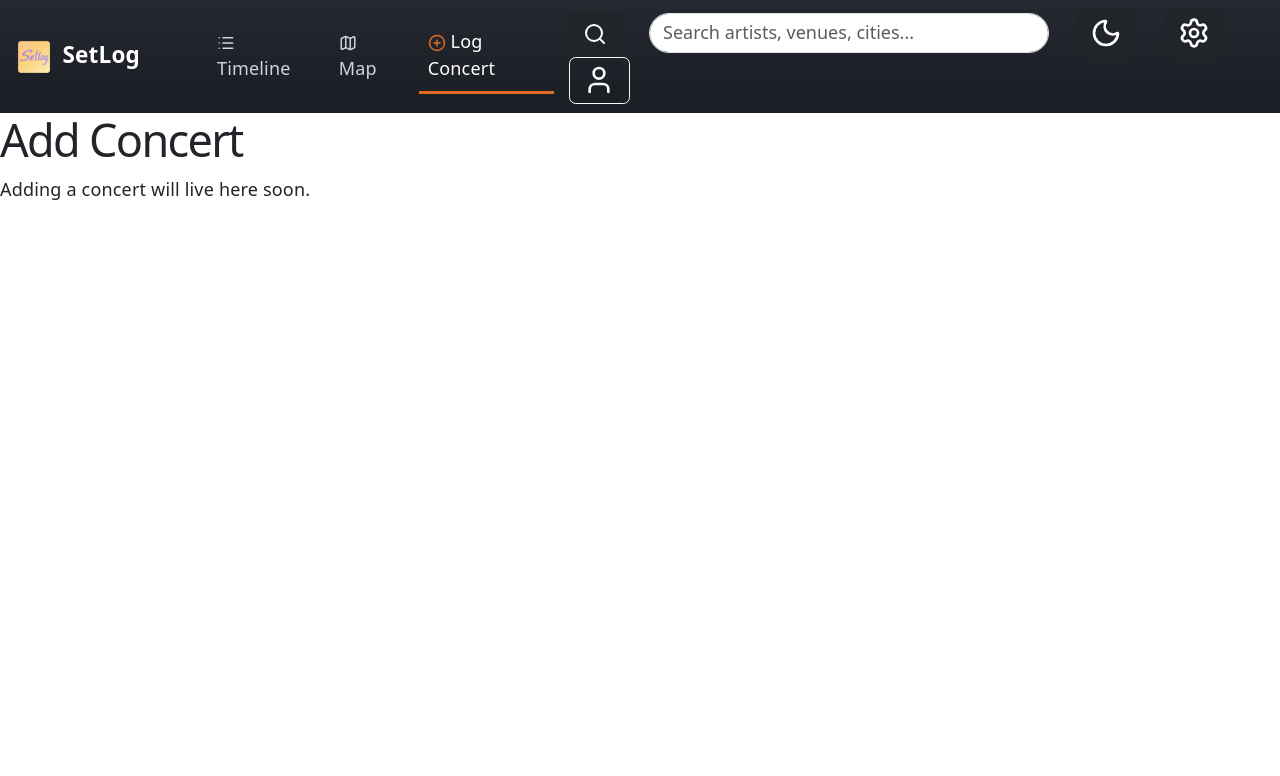
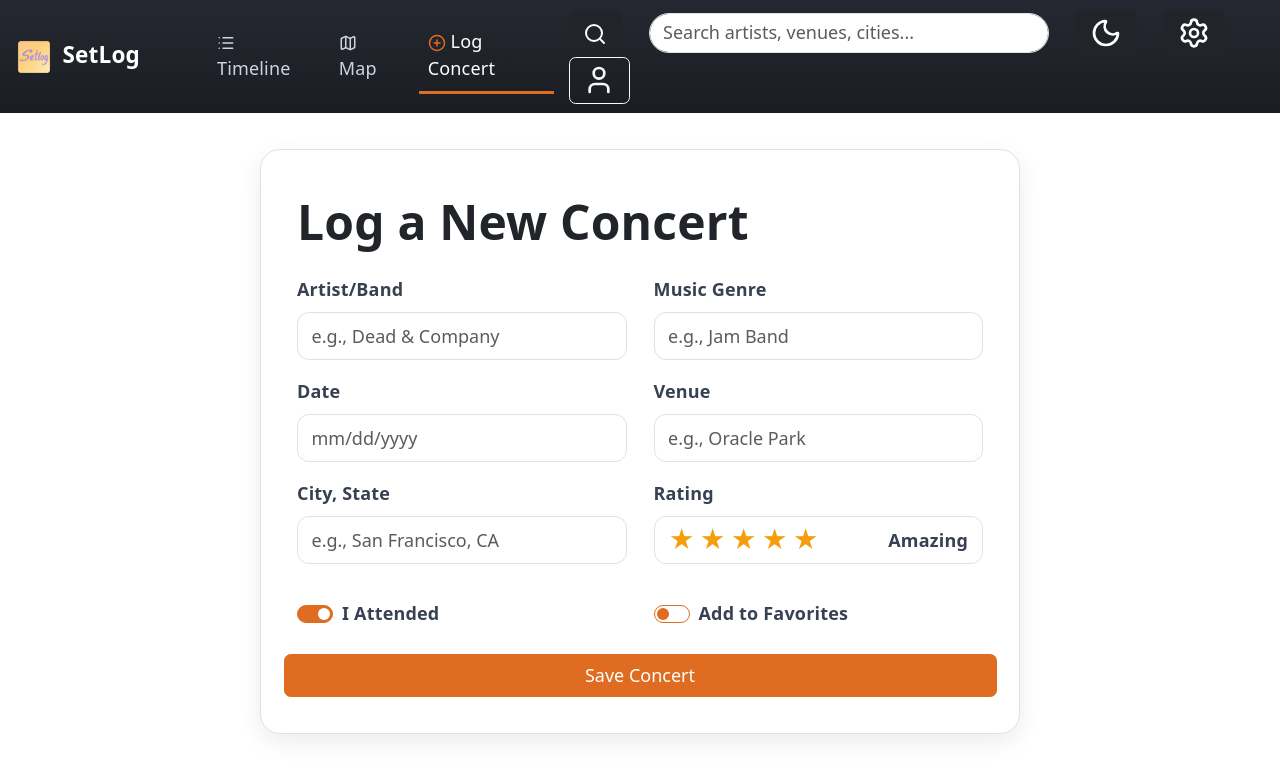
Before and after one commit to CS571-S26/p47, a React (Vite) app: page /#/add-concert in a window 1280 px wide. Shown: the top 776 px of the page. Built offline with nearby package versions, Linux system fonts and the light colour scheme.

Commit message:
Added log concert page with placeholder forms and some rating logic

```diff
--- a/src/pages/AddConcertPage.jsx
+++ b/src/pages/AddConcertPage.jsx
@@ -1,11 +1,229 @@
+import { Container, Row, Col, Button, Card, Form } from 'react-bootstrap'
+import { useState } from 'react'
+
 function AddConcertPage() {
+  const [rating, setRating] = useState(5)
+  const [attended, setAttended] = useState(true)
+  const [favorite, setFavorite] = useState(false)
+
+  const stars = [1, 2, 3, 4, 5]
+
+  function getRatingLabel(value) {
+    if (value === 5) return 'Amazing'
+    if (value === 4) return 'Great'
+    if (value === 3) return 'Good'
+    if (value === 2) return 'Okay'
+    return 'Rough'
+  }
+
+
+  const styles = {
+    formControl: {
+      height: "48px",
+      borderRadius: "12px"
+    },
+    formLabel: {
+      fontWeight: '600',
+      marginBottom: '0.5rem',
+      marginTop: '1rem',
+      color: '#374151',
+    }
+  }
+
   return (
-    <section id="center">
-      <div>
-        <h1>Add Concert</h1>
-        <p>Adding a concert will live here soon.</p>
-      </div>
-    </section>
+    <section
+      id="center"
+      style={{
+        minHeight: '100%',
+        padding: '2rem 1rem',
+        display: 'flex',
+        justifyContent: 'center',
+        alignItems: 'flex-start',
+      }}
+    >
+      <Card
+        style={{
+          width: '100%',
+          maxWidth: '760px',
+          borderRadius: '20px',
+          border: '1px solid #dbe3ea',
+          boxShadow: '0 8px 24px rgba(0,0,0,0.08)',
+          padding: '1rem',
+        }}
+      >
+        <Card.Body>
+          <div style={{ fontSize: "48px", fontWeight: "700" }}>Log a New Concert</div>
+
+          <Form>
+            <Row>
+              {/* Artist Form */}
+              <Col md={6}>
+                <Form.Group>
+                  <Form.Label style={styles.formLabel}>
+                    Artist/Band
+                  </Form.Label>
+                  <Form.Control
+                    type="text"
+                    placeholder="e.g., Dead & Company"
+                    style={styles.formControl}
+                  />
+                </Form.Group>
+              </Col>
+
+              {/* Genre Form */}
+              <Col md={6}>
+                <Form.Group>
+                  <Form.Label style={styles.formLabel}>
+                    Music Genre
+                  </Form.Label>
+                  <Form.Control
+                    type="text"
+                    placeholder="e.g., Jam Band"
+                    style={styles.formControl}
+                  />
+                </Form.Group>
+              </Col>
+
+              {/* Date Form */}
+              <Col md={6}>
+                <Form.Group>
+                  <Form.Label style={styles.formLabel}>
+                    Date
+                  </Form.Label>
+                  <Form.Control
+                    type="text"
+                    placeholder="mm/dd/yyyy"
+                    style={styles.formControl}
+                  />
+                </Form.Group>
+              </Col>
+
+              {/* Venue Form */}
+              <Col md={6}>
+                <Form.Group>
+                  <Form.Label style={styles.formLabel}>
+                    Venue
+                  </Form.Label>
+                  <Form.Control
+                    type="text"
+                    placeholder="e.g., Oracle Park"
+                    style={styles.formControl}
+                  />
+                </Form.Group>
+              </Col>
+
+              {/* Location Form */}
+              <Col md={6}>
+                <Form.Group>
+                  <Form.Label style={styles.formLabel}>
+                    City, State
+                  </Form.Label>
+                  <Form.Control
+                    type="text"
+                    placeholder="e.g., San Francisco, CA"
+                    style={styles.formControl}
+                  />
+                </Form.Group>
+              </Col>
+
+              {/* Rating Form */}
+              <Col md={6}>
+                <Form.Group>
+                  <Form.Label style={styles.formLabel}>
+                    Rating
+                  </Form.Label>
+                  <div
+                    style={{
+                      height: '48px',
+                      padding: "0 14px",
+                      display: "flex",
+                      alignItems: "center",
+                      border: '1px solid #dee2e6',
+                      borderRadius: '12px',
+                      justifyContent: "space-between"
+                    }}
+                  >
+                    <div
+                      style={{
+                        gap: "0.25rem",
+                        display: "flex"
+                      }}
+                    >
+                      {stars.map((star) => (
+                        <span
+                          key={star}
+                          onClick={() => setRating(star)}
+                          style={{
+                            fontSize: "1.4rem",
+                            cursor: 'pointer',
+                            color: star <= rating ? '#f59e0b' : '#d1d5db',
+                            lineHeight: 1,
+                          }}
+                        >
+                          ★
+                        </span>
+                      ))}
+                    </div>
+
+                    <span
+                      style={{
+                        fontWeight: '600',
+                        color: '#374151',
+                      }}
+                    >
+                      {getRatingLabel(rating)}
+                    </span>
+                  </div>
+                </Form.Group>
+              </Col>
+
+              {/* Attended Switch */ }
+              <Col md={6}>
+                <div
+                  style={{
+                    alignItems: "center",
+                    paddingTop: "1rem",
+                    paddingBottom: "1rem"
+                  }}
+                >
+                  <Form.Check
+                    type="switch"
+                    label="I Attended"
+                    checked={attended}
+                    onChange={() => setAttended(!attended)}
+                    style={styles.formLabel}
+                  />
+                </div>
+              </Col>
+
+              {/* Favorite Switch */ }
+              <Col md={6}>
+                <div
+                  style={{
+                    alignItems: "center",
+                    paddingTop: "1rem",
+                    paddingBottom: "1rem"
+                  }}
+                >
+                  <Form.Check
+                    type="switch"
+                    label="Add to Favorites"
+                    checked={favorite}
+                    onChange={() => setFavorite(!favorite)}
+                    style={styles.formLabel}
+                  />
+                </div>
+              </Col>
+
+              <Button>
+                Save Concert
+              </Button>
+
+            </Row>
+          </Form>
+        </Card.Body>
+      </Card>
+    </section >
   )
 }
 
```
